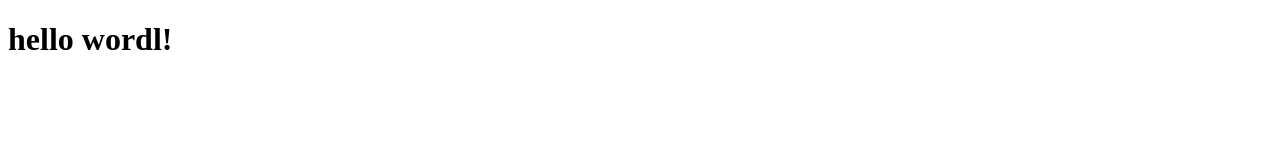
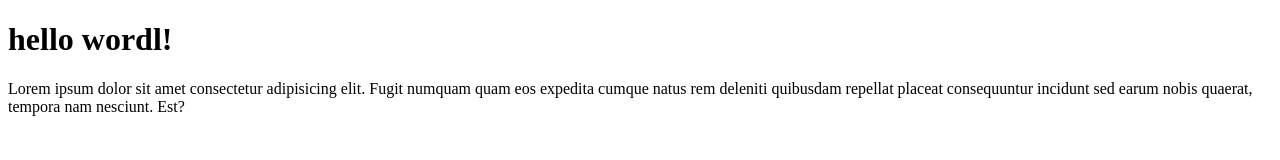
Before and after one commit to f-a-d/belajar-git, a plain HTML site: page index.html in a window 1280 px wide. Drawn offline with Linux system fonts and the light colour scheme.

Commit message:
menambahkan paragraf lorem

```diff
--- a/index.html
+++ b/index.html
@@ -7,5 +7,6 @@
 </head>
 <body>
     <h1>hello wordl!</h1>
+    <p>Lorem ipsum dolor sit amet consectetur adipisicing elit. Fugit numquam quam eos expedita cumque natus rem deleniti quibusdam repellat placeat consequuntur incidunt sed earum nobis quaerat, tempora nam nesciunt. Est?</p>
 </body>
 </html>
```
